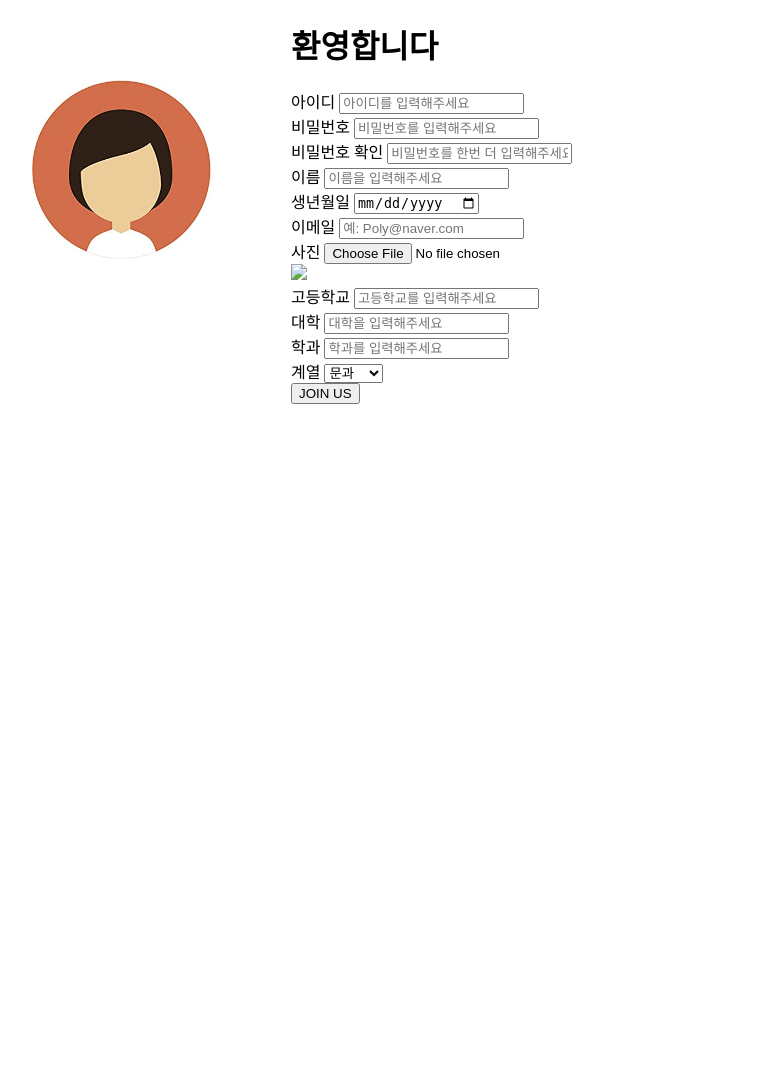
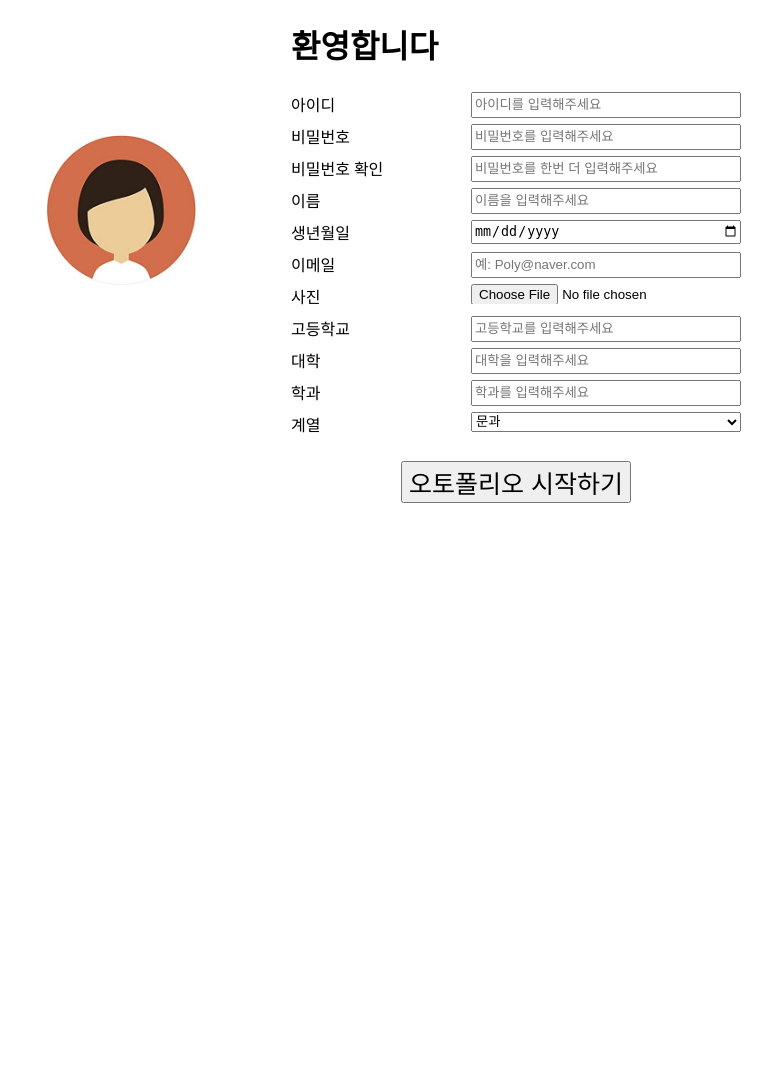
Before and after one commit to goldlamp95/SNU-X-KU-HACKATHON, a Django app: page /registration/signup in a window 1280 px wide. Shown: the part 88-1154 px from the top of the page, without its empty margins (290-1062 px from the left). After the commit the page ends 591 px from the top, so only its background shows below. Run offline with Django 3.2, Linux system fonts and the light colour scheme; some libraries are stand-ins or nearby versions.

Commit message:
base.css, signup.css 완성

```diff
--- a/autopolio/app/static/signup.css
+++ b/autopolio/app/static/signup.css
@@ -4,20 +4,45 @@
   position: relative;
   display: grid;
   grid-template-columns: 340px 450px;
+  grid-template-rows: 420px;
   justify-content: center;
 }
 
 .signup_image {
-  margin: 80px;
+  display: flex;
   align-items: center;
   justify-content: center;
 }
 .signup_image > * {
-  width: 100%;
+  width: 150px;
+  height: 150px;
   align-content: center;
 }
 
 .signup_form {
   display: grid;
-  grid-template-rows: 1fr 11fr 1fr;
+  grid-template-rows: 1fr 11fr;
 }
+
+.signup_form_main {
+  display: grid;
+  grid-template-rows: repeat(11,1fr);
+  grid-template-columns: 4fr 6fr;
+}
+
+.signup_form_main > *{
+  height: 20px;
+  margin-block-start: 3px;
+  margin-block-end: 3px;
+}
+
+.signup_form_button {
+  padding-top: 20px;
+  display: flex;
+  justify-content: center;
+}
+.start {
+  font-size: 25px;
+  margin-block-start: 0em;
+  margin-block-end: 0em;
+}
--- a/autopolio/app/templates/registration/signup.html
+++ b/autopolio/app/templates/registration/signup.html
@@ -4,39 +4,40 @@
 <link rel="stylesheet" href="{% static 'signup.css' %}" />
 <div class="signup_main">
     <div class="signup_image">
-        <img src="../static/signup.png">
+        <img id="profile_photo" alt="" src="../static/signup.png">
     </div>
     <div class="signup_form">
         <h1>환영합니다</h1>
-        <form method="POST" action={% url 'signup' %} enctype="multipart/form-data">
-            {% csrf_token %}
-            아이디 <input type="text" name="username" placeholder="아이디를 입력해주세요" required></br>
-            비밀번호 <input type="text" name="password" placeholder="비밀번호를 입력해주세요" required></br>
-            비밀번호 확인 <input type="text" name="password_confirm" placeholder="비밀번호를 한번 더 입력해주세요" required></br>
-            이름 <input type="text" name="name" placeholder="이름을 입력해주세요" required></br>
-            생년월일 <input type="date" name="date"></br>
-            이메일 <input type="text" name="email" placeholder="예: Poly@naver.com" required></br>
-            사진 <input type='file' id="upload_file" name="profile"></br>
-            <!-- 사진 {{autouser_form.profile}} -->
-                <img id="photo" name="profile" alt=" " width="250" height="250" /></br>
-            고등학교 <input type="text" name="high_school" placeholder="고등학교를 입력해주세요"></br>
-            대학 <input type="text" name="university" placeholder="대학을 입력해주세요"></br>
-            학과 <input type="text" name="major" placeholder="학과를 입력해주세요"></br>
-            계열 <select id="occupation" name="occupation">
-                <option value="문과">문과</option>
-                <option value="이과">이과</option>
-                <option value="예체능">예체능</option>
-                </select></br>
-
-            <button type="submit">JOIN US</button>
+            <form method="POST" action={% url 'signup' %} enctype="multipart/form-data">
+                {% csrf_token %}
+                <div class="signup_form_main">
+                    <p>아이디</p> <input type="text" name="username" placeholder="아이디를 입력해주세요" required>
+                    <p>비밀번호</p> <input type="text" name="password" placeholder="비밀번호를 입력해주세요" required>
+                    <p>비밀번호 확인</p> <input type="text" name="password_confirm" placeholder="비밀번호를 한번 더 입력해주세요" required>
+                    <p>이름</p> <input type="text" name="name" placeholder="이름을 입력해주세요" required>
+                    <p>생년월일</p> <input type="date" name="date">
+                    <p>이메일</p> <input type="text" name="email" placeholder="예: Poly@naver.com" required>
+                    <p>사진</p> <input type='file' id="upload_file" name="profile">
+                    <p>고등학교</p> <input type="text" name="high_school" placeholder="고등학교를 입력해주세요">
+                    <p>대학</p> <input type="text" name="university" placeholder="대학을 입력해주세요">
+                    <p>학과</p> <input type="text" name="major" placeholder="학과를 입력해주세요">
+                    <p>계열</p> <select id="occupation" name="occupation">
+                        <option value="문과">문과</option>
+                        <option value="이과">이과</option>
+                        <option value="예체능">예체능</option>
+                        </select>
+                </div>
+                <div class="signup_form_button">
+                    <button type="submit" style="display: flex; align-items:center;"><p class="start">오토폴리오 시작하기<p></button>
+                <div>
 
 
-            <script src="//code.jquery.com/jquery-1.11.0.min.js"></script>
+            <script src="https://code.jquery.com/jquery-1.11.0.min.js"></script>
             <script type="text/javascript">
 
                 $(function() {
                     $("#upload_file").on('change', function(){
-
+                        console.log(1)
                         readURL(this);
                     });
                 });
@@ -45,7 +46,7 @@
                     var reader = new FileReader();
 
                     reader.onload = function (e) {
-                            $('#photo').attr('src', e.target.result);
+                            $('#profile_photo').attr('src', e.target.result);
                         }
                         reader.readAsDataURL(input.files[0]);
                     }
```
